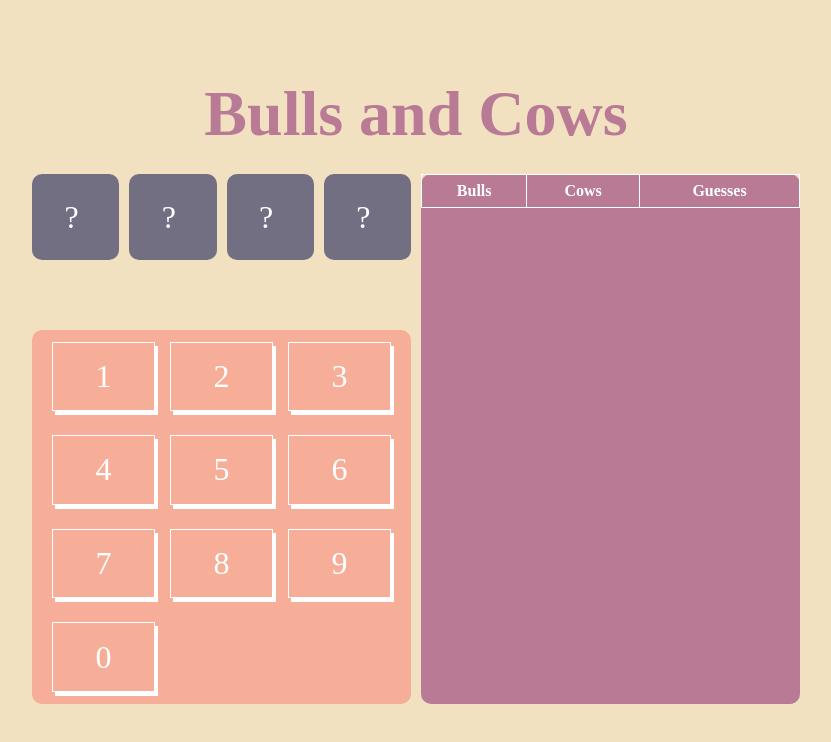
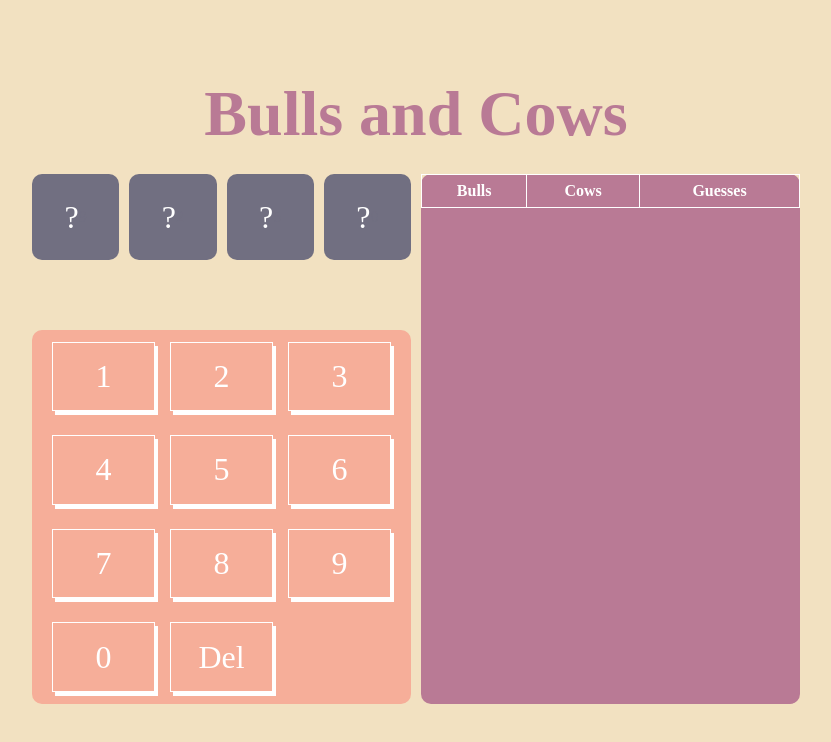
Before and after one commit to LoboRich/bulls-and-cow, a React (Create React App) app: page / in a window 1280 px wide. Shown: the top 742 px of the page, without its empty margins (224-1055 px from the left). Built offline with nearby package versions, Linux system fonts and the light colour scheme; a web font is replaced by a local one.

Commit message:
document codes

```diff
--- a/src/App.js
+++ b/src/App.js
@@ -16,6 +16,7 @@ function App() {
     color: '#B97A95'
   })
 
+  // process clicked number
   const keyPress = (number) => {
     if (guesses.includes(number)) return;
 
@@ -34,11 +35,16 @@ function App() {
         });
         return
       }
-
       setGuess([]);
     }
   }
 
+  // removes last element of guesses array value
+  const remove = () => {
+    setGuess(guesses.slice(0, -1))
+  }
+
+  // checks bulls and cows in combination
   const checkCombination = (secret, guess) => {
     let countBulls = 0
     let countCows = 0
@@ -60,15 +66,18 @@ function App() {
     }
   }
 
+  // generates 4 unique numbers from 1000-9000
   const generateRandomNumber = () => {
     const combination = Math.floor(1000 + Math.random() * 9000);
     return isUnique(combination) ? Array.from(String(combination), Number) : generateRandomNumber()
   }
 
+  // Check if combinations are unique
   const isUnique = (combination) => {
     return !/(.).*?\1/.test(combination)
   }
 
+  // Load Secret Numbers
   useEffect(() => {
     setSecretNum(generateRandomNumber())
   }, [])
@@ -79,7 +88,7 @@ function App() {
         <h1 className='title' style={{color: title.color}}>{title.text}</h1>
         <Guesses guesses={guesses}/>
         <Board answers={answers}/>
-        <Form keyPress={keyPress}/>
+        <Form keyPress={keyPress} remove={remove}/>
         <SecretNum secret={secretNum} status={status}/>
       </div>
     </div>
--- a/src/components/Form.js
+++ b/src/components/Form.js
@@ -1,6 +1,6 @@
 import React from 'react';
 
-function Form({keyPress}) {
+function Form({keyPress,remove}) {
   return (
     <div className="form">
         <span className='key' onClick={() => keyPress(1)}>1</span>
@@ -12,7 +12,8 @@ function Form({keyPress}) {
         <span className='key' onClick={() => keyPress(7)}>7</span>
         <span className='key' onClick={() => keyPress(8)}>8</span>
         <span className='key' onClick={() => keyPress(9)}>9</span>
-        <span className='key' onClick={() => keyPress(0)} style={{flexGrow:3}}>0</span>
+        <span className='key' onClick={() => keyPress(0)}>0</span>
+        <span className='key' onClick={() => remove()}>Del</span>
     </div>
   );
 }
```
Also changed, not shown: 1 other file (tests, documents, lock files or other folders).
